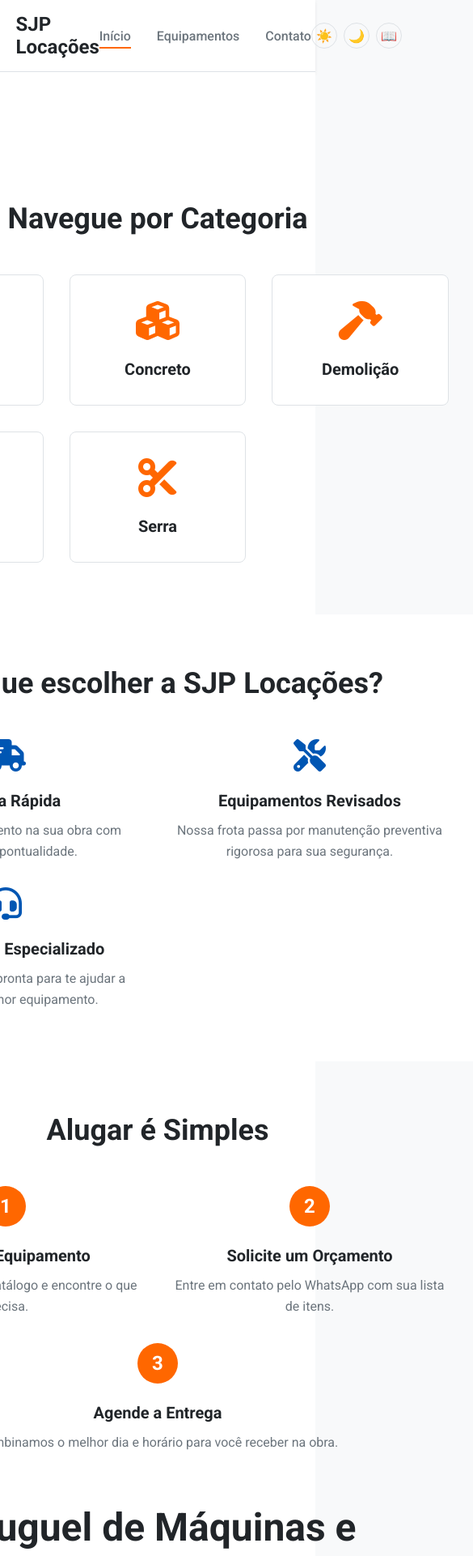
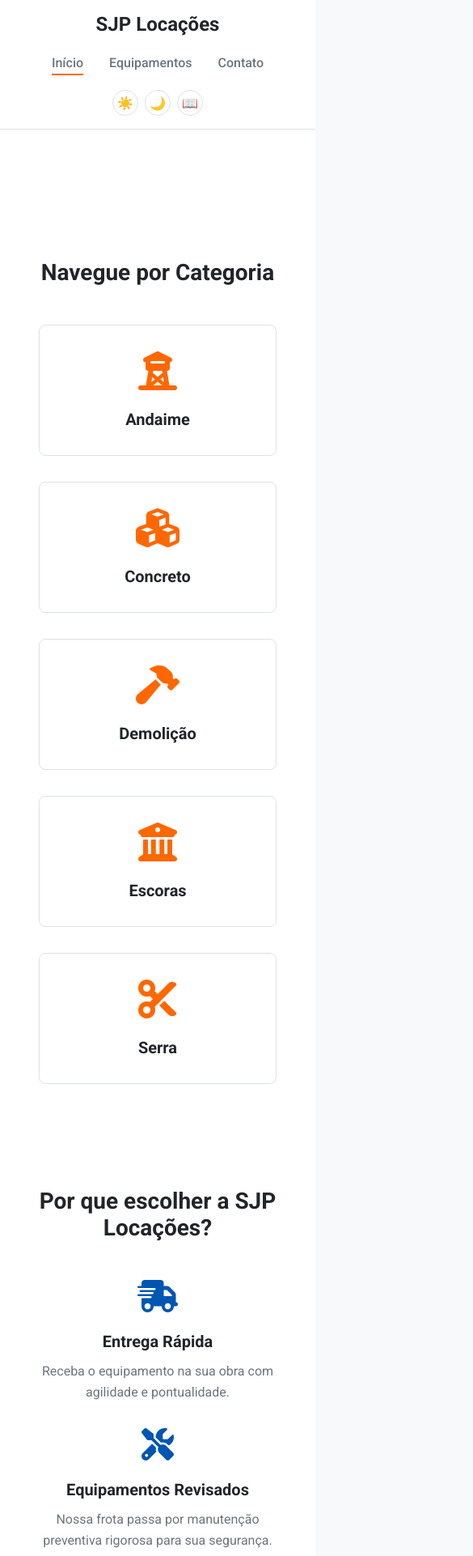
Before and after one commit to lucaspaz4486/sjp-locacoes-site, an Angular app: page / in a window 390 px wide. Shown: the top 1922 px of the page at 81% size, 585 px wide, since content can reach past the window. Built offline with nearby package versions, Linux system fonts and the light colour scheme.

Commit message:
feat: implement responsive design for mobile devices

```diff
--- a/src/app/components/header/header.scss
+++ b/src/app/components/header/header.scss
@@ -69,3 +69,10 @@
     }
   }
 }
+@media (max-width: 768px) {
+  .header-container {
+    flex-wrap: wrap;
+    justify-content: center;
+    gap: 1.5rem;
+  }
+}
--- a/src/app/pages/contato/contato.scss
+++ b/src/app/pages/contato/contato.scss
@@ -59,5 +59,6 @@
 @media (max-width: 992px) {
   .contact-page {
     grid-template-columns: 1fr;
+    gap: 2rem;
   }
 }
--- a/src/app/pages/equipamentos/equipamentos.scss
+++ b/src/app/pages/equipamentos/equipamentos.scss
@@ -92,3 +92,18 @@
     margin-bottom: 0.5rem;
   }
 }
+
+@media (max-width: 600px) {
+  .gallery {
+    grid-template-columns: 1fr;
+  }
+
+  .filter-container {
+    gap: 0.5rem;
+  }
+
+  .filter-button {
+    padding: 0.5rem 1rem;
+    font-size: 0.9rem;
+  }
+}
--- a/src/app/pages/home/home.scss
+++ b/src/app/pages/home/home.scss
@@ -173,3 +173,22 @@
     line-height: 1.6;
   }
 }
+
+@media (max-width: 768px) {
+  .section-title {
+    font-size: 1.75rem;
+  }
+
+  h1 {
+    font-size: 2rem;
+  }
+
+  .category-grid,
+  .differentiators-grid {
+    grid-template-columns: 1fr;
+  }
+
+  .steps-container {
+    gap: 3rem;
+  }
+}
--- a/src/index.html
+++ b/src/index.html
@@ -6,7 +6,6 @@
   <title>SJP Locações - Aluguel de Equipamentos para Construção</title>
   <base href="/">
   <meta name="viewport" content="width=device-width, initial-scale=1">
-
   <meta name="description"
     content="Aluguel de betoneiras, marteletes, andaimes e equipamentos para construção civil em [Braslandia/Distrito Federal]. Qualidade e confiança para sua obra.">
 
```
